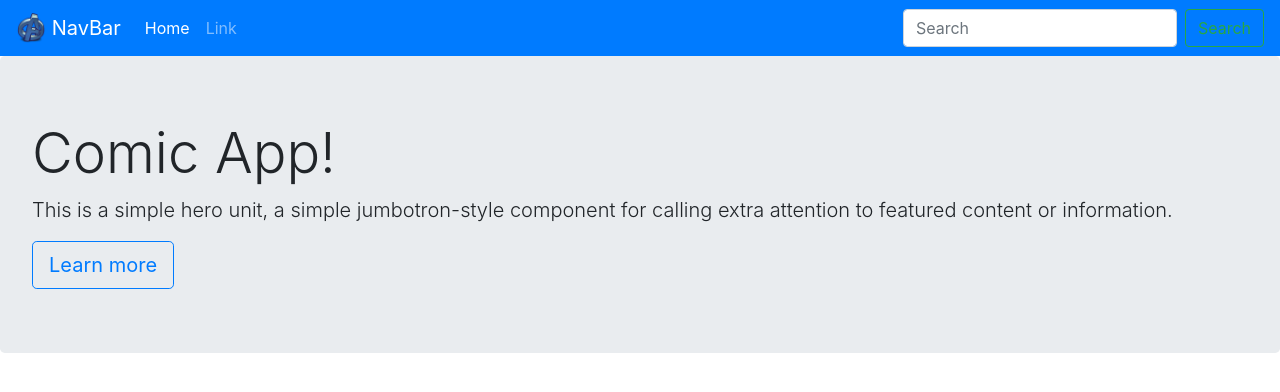
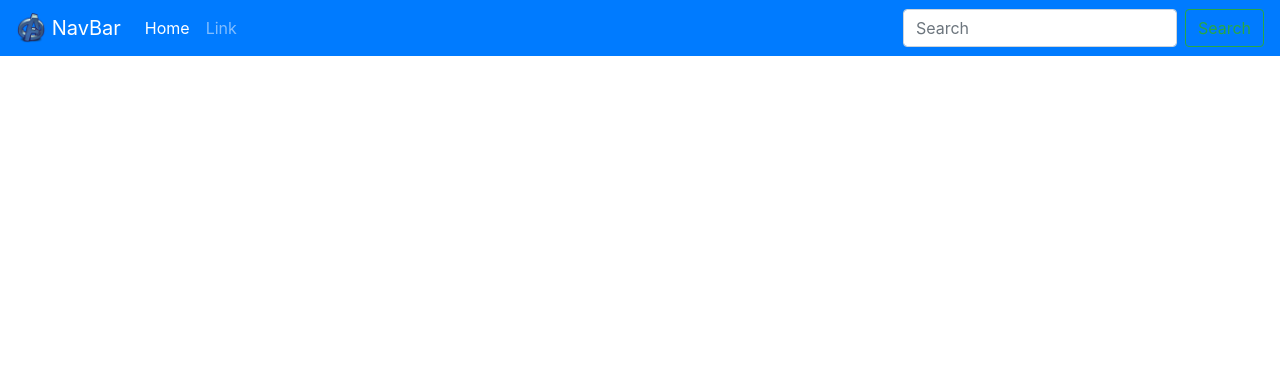
Before and after one commit to lalodv0725/CursoTypeScript, an Angular app: page / in a window 1280 px wide. Shown: the top 392 px of the page. Built offline with nearby package versions, Linux system fonts and the light colour scheme.

Commit message:
Rutas en Angular

```diff
--- a/src/app/app.component.html
+++ b/src/app/app.component.html
@@ -1,3 +1 @@
 <app-navbar></app-navbar>
-
-<app-home></app-home>
--- /dev/null
+++ b/src/app/app.routes.ts
@@ -0,0 +1,11 @@
+import { ROUTES } from "@angular/router";
+
+import { RouterModule, Routes } from '@angular/router';
+import { HomeComponent } from './components/home/home.component';
+
+const APP_ROUTES: Routes = [
+    {path:'home',component:HomeComponent},
+    {path: '**', pathMatch:'full', redirectTo:''}
+];
+
+export const APP_ROUTING = RouterModule.forRoot(APP_ROUTES);
```
Also changed, not shown: src/app/app.module.ts (+6 -1 lines).
